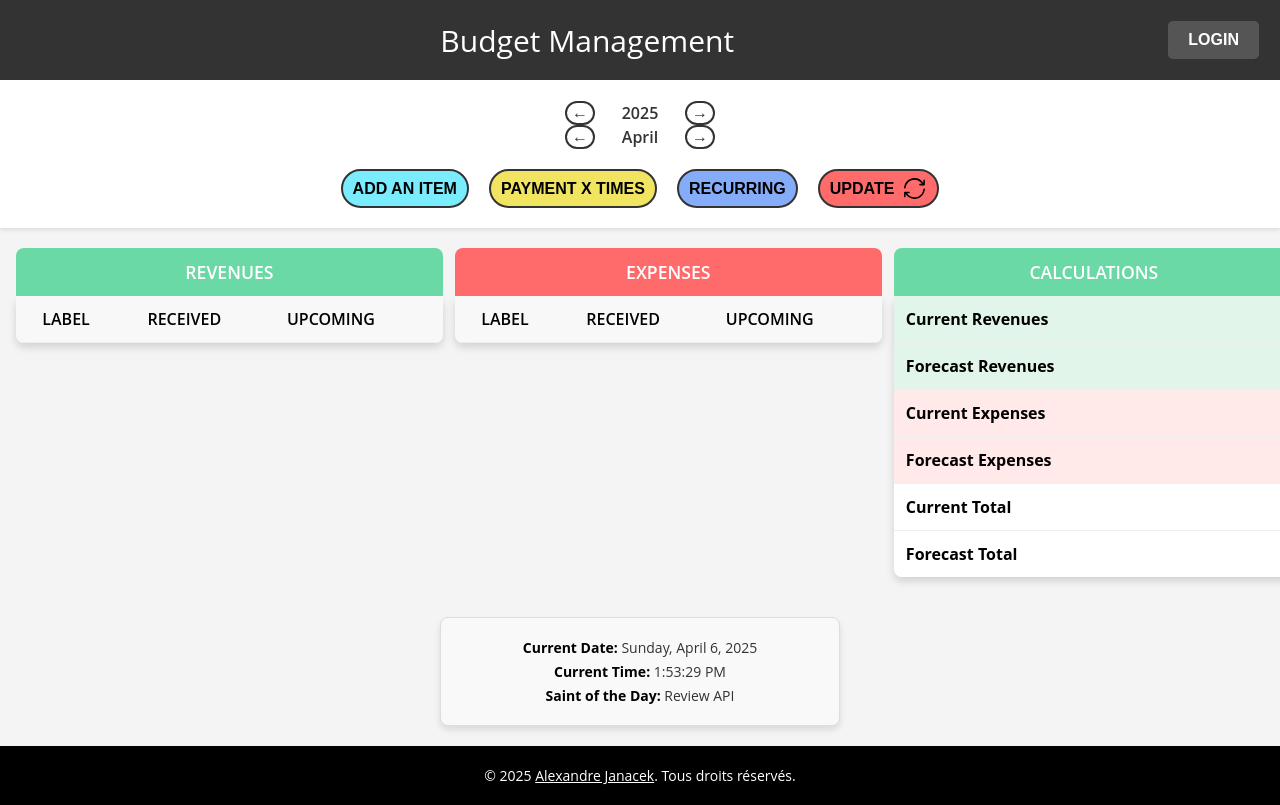
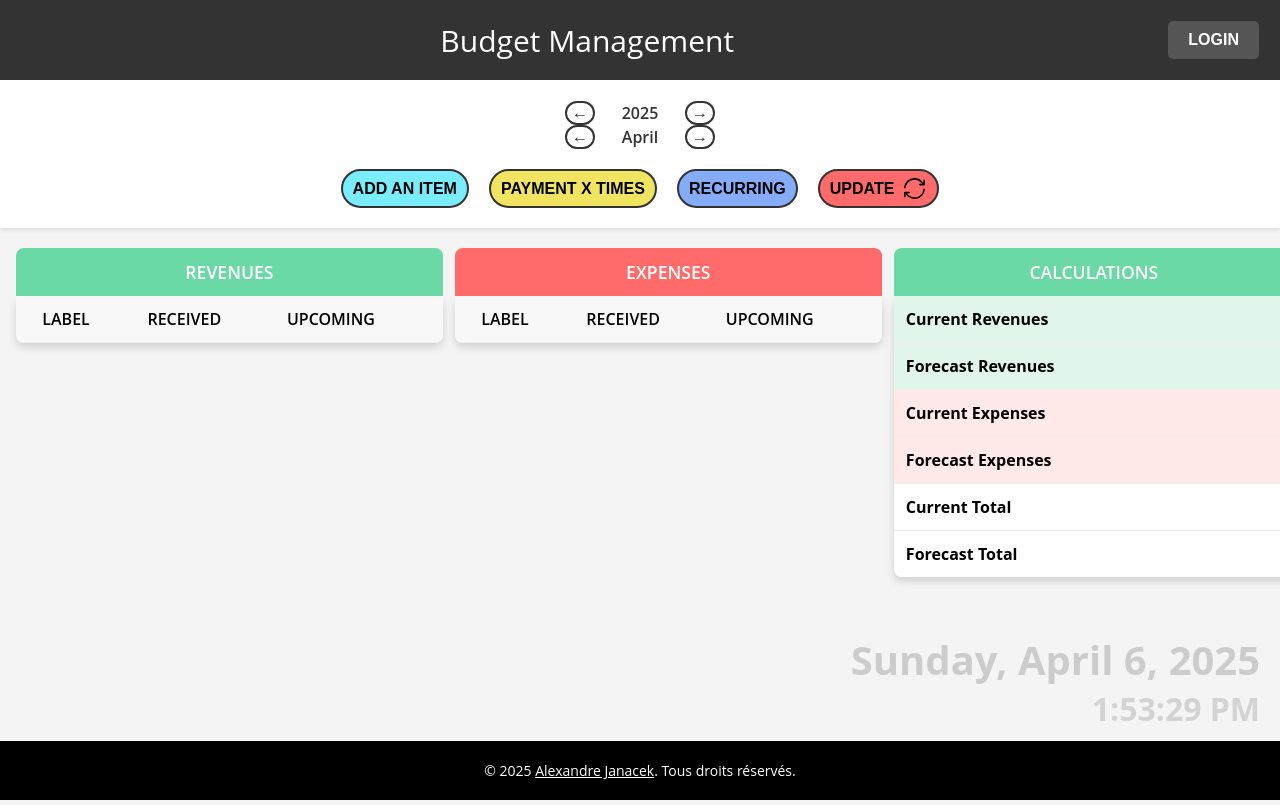
Before and after one commit to diiablex62/CDABudget, a React (Vite) app: page / in a window 1280 px wide. Built offline with nearby package versions, Linux system fonts and the light colour scheme; no server answers.

Commit message:
ajout date et heure

```diff
--- a/src/assets/styles/_content.scss
+++ b/src/assets/styles/_content.scss
@@ -57,7 +57,7 @@ table {
 }
 
 table tr {
-  color: black; // Assure que le texte des lignes est en noir
+  color: black;
 }
 
 #revenue-table,
@@ -132,8 +132,8 @@ table tr {
 
 #calcul-table tr:last-child,
 #calcul-table tr:nth-last-child(2) {
-  background-color: white; // Fond blanc pour les deux dernières lignes
-  color: black; // Assure que le texte reste lisible
+  background-color: white;
+  color: black;
 }
 
 main {
@@ -180,3 +180,32 @@ main {
     }
   }
 }
+
+.overlay-date-time {
+  position: absolute;
+  bottom:70px;
+  right: 20px;
+  text-align: right;
+  opacity: 0.2;
+  z-index: -1;
+}
+
+.overlay-date {
+  font-size: 2.5rem;
+  font-weight: bold;
+  color: #333;
+
+  body.dark-theme & {
+    color: white;
+  }
+}
+
+.overlay-time {
+  font-size: 2rem;
+  font-weight: bold;
+  color: #555;
+
+  body.dark-theme & {
+    color: white;
+  }
+}
--- a/src/front-end/components/Content.jsx
+++ b/src/front-end/components/Content.jsx
@@ -4,7 +4,6 @@ import { useTranslation } from "react-i18next";
 export default function Content() {
   const { t, i18n } = useTranslation();
   const [currentTime, setCurrentTime] = useState(new Date());
-  const [saintOfTheDay, setSaintOfTheDay] = useState("");
 
   useEffect(() => {
     // Met à jour l'heure toutes les secondes
@@ -14,28 +13,6 @@ export default function Content() {
 
     return () => clearInterval(interval);
   }, []);
-
-  useEffect(() => {
-    const fetchSaintOfTheDay = async () => {
-      try {
-        const today = currentTime.toISOString().split("T")[0];
-        const response = await fetch(
-          `https://data.gouv.fr/api/1/datasets/les-saints-et-fetes-du-calendrier/resources/1ade6931-5792-4088-a9c1-9f2ba5f0bf68/?date=${today}`
-        );
-        if (!response.ok) {
-          throw new Error("Erreur lors de la récupération de la fête du jour");
-        }
-        const data = await response.json();
-        const saints = data?.saints?.join(", ") || t("reviewApi");
-        setSaintOfTheDay(saints);
-      } catch (error) {
-        console.error(error);
-        setSaintOfTheDay(t("reviewApi"));
-      }
-    };
-
-    fetchSaintOfTheDay();
-  }, [currentTime, t]);
 
   return (
     <>
@@ -101,28 +78,19 @@ export default function Content() {
             </tbody>
           </table>
         </div>
-        <div className='memo-container'>
-          <p>
-            <strong>{t("currentDate")}:</strong>{" "}
-            {
-              currentTime
+        <div className='overlay-date-time'>
+          <p className='overlay-date'>
+            {currentTime
               .toLocaleDateString(i18n.language, {
                 weekday: "long",
                 year: "numeric",
                 month: "long",
                 day: "numeric",
               })
-                .replace(/^\w/, (c) =>
-                  c.toUpperCase()
-                ) /* Met la première lettre en majuscule */
-            }
+              .replace(/^\w/, (c) => c.toUpperCase())}
           </p>
-          <p>
-            <strong>{t("currentTime")}:</strong>{" "}
+          <p className='overlay-time'>
             {currentTime.toLocaleTimeString(i18n.language)}
-          </p>
-          <p>
-            <strong>{t("saintOfTheDay")}:</strong> {saintOfTheDay}
           </p>
         </div>
       </main>
--- a/src/front-end/components/Header.jsx
+++ b/src/front-end/components/Header.jsx
@@ -171,7 +171,8 @@ export default function Header({ onLogout, isLoggedIn, username, authType }) {
                     onClick={handleDarkModeToggle}>
                     <span className='option-icon'>🌓</span>
                     <span>
-                      {isDarkMode ? t("light_mode") : t("darkMode")} {/* Affiche le texte approprié */}
+                      {isDarkMode ? t("light_mode") : t("darkMode")}{" "}
+                      {/* Affiche le texte approprié */}
                     </span>
                   </div>
                   <hr />
```
Lines whose indentation alone changed are shown as unchanged.
